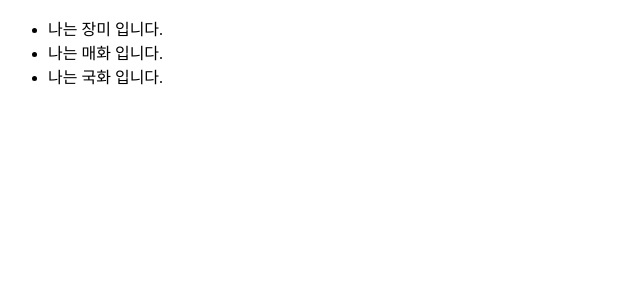
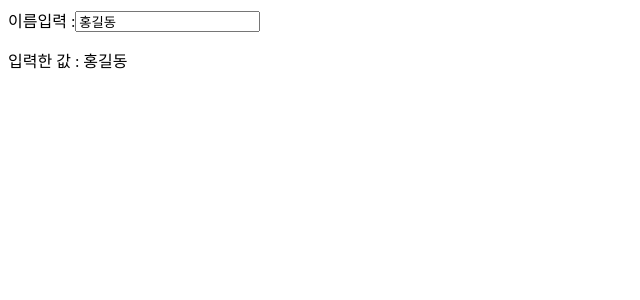
Before and after one commit to ddozero/React-Study, a React (Vite) app in the folder my-first-react/: page / in a window 1280 px wide. Shown: the top 300 px of the page, without its empty margins (0-640 px from the left). Built offline with nearby package versions, Linux system fonts and the light colour scheme.

Commit message:
✨ Feat: 12.React Form

```diff
--- a/my-first-react/src/main.jsx
+++ b/my-first-react/src/main.jsx
@@ -1,20 +1,23 @@
-import {createRoot} from 'react-dom/client';
+import { useState } from "react"; //리엑트에서 useState훅을 가져옴
+import { createRoot } from "react-dom/client";
 
-function Flowers(){
-  const flowers = ['장미', '매화', '국화'];
+function App(){
+
+  const [name, setName] = useState("홍길동"); //초기값셋팅
+
+  function handleChange(e){
+    setName(e.target.value);
+  }
 
   return(
-    <>
-      <ul>
-        {flowers.map(
-          (flower,index) => <li key ={index}> 나는 {flower} 입니다.</li>
-        )}
-      </ul>
-
-    </>
+    <form>
+      <label>이름입력 :</label>
+      <input type="text" value={name} onChange={handleChange}></input>
+      <p>입력한 값 : {name}</p>
+    </form>
   )
 }
 
 createRoot(document.getElementById('root')).render(
-  <Flowers />
+  <App/>
 )
```
